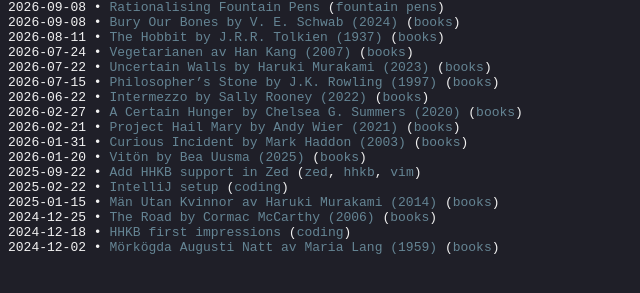
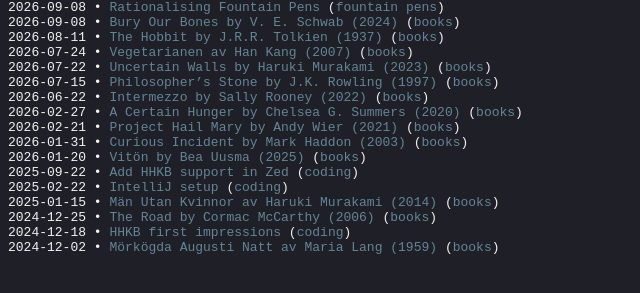
Before and after one commit to s-estay/s-estay.github.io, a Jekyll site: the page built from index.md, in a window 1280 px wide. Shown: the part 125-418 px from the top of the page, without its empty margins (0-640 px from the left). Built offline with Jekyll 4.4.1, drawn with Linux system fonts in a browser that asks for light colours.

Commit message:
Modify tags for HHKB support blog entry
Updated tags for the blog entry to focus on coding.

```diff
--- a/_posts/2025-09-22-hhkb-support-in-zed.md
+++ b/_posts/2025-09-22-hhkb-support-in-zed.md
@@ -1,7 +1,7 @@
 ---
 layout: blog-entry
 title: Add HHKB support in Zed
-tags: [zed, hhkb, vim]
+tags: [coding]
 ---
 
 This entry aims mostly to help myself to remember how did I do the setup for my HHKB keyboard in Zed in Vim mode. What I want to do is to move around without using the mouse, nothing fancy. These are my requirements:
```
